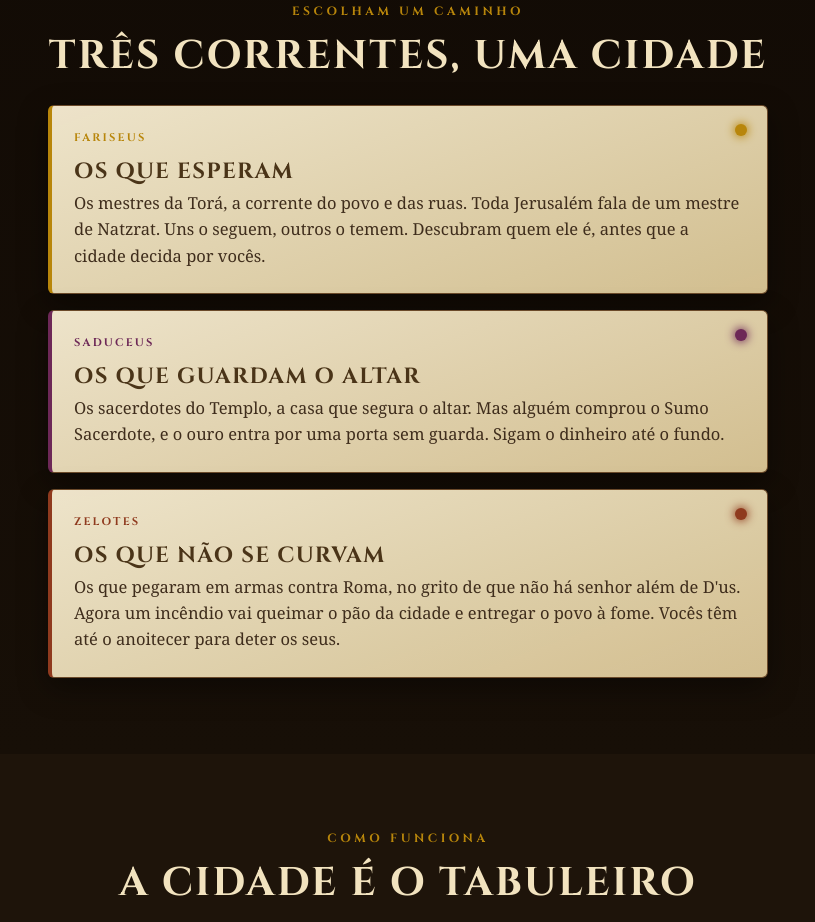
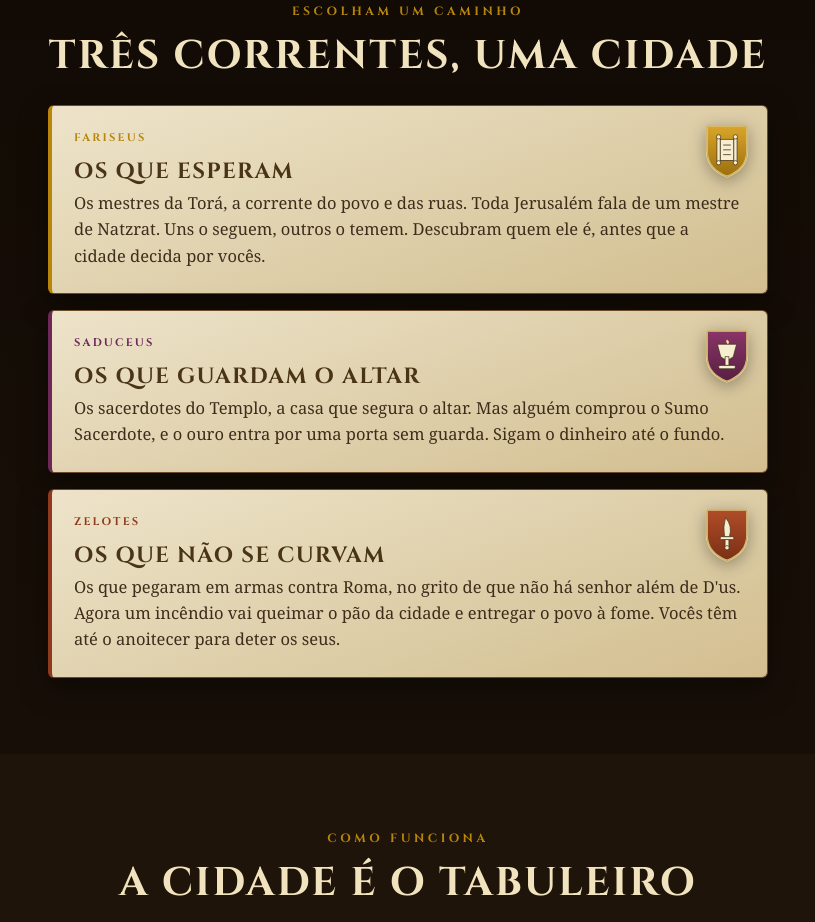
Before and after one commit to allansmarcos-ctrl/portas, a plain HTML site: page index.html in a window 1280 px wide. Shown: the part 1380-2302 px from the top of the page, without its empty margins (232-1047 px from the left). Drawn offline with Linux system fonts and the light colour scheme.

Commit message:
deploy: brasoes das seitas nos cards + novo mapa ilustrado no teaser
Co-Authored-By: Claude Opus 4.8 <noreply@anthropic.com>

```diff
--- a/index.html
+++ b/index.html
@@ -77,7 +77,8 @@ h2.tit{font-family:'Cinzel',Georgia,serif;font-weight:700;font-size:clamp(26px,7
 .card h3{font-family:'Cinzel',Georgia,serif;font-size:22px;letter-spacing:.06em;text-transform:uppercase;color:#4a3418;margin-bottom:4px;}
 .card .papel{font-family:'Cinzel',Georgia,serif;font-size:11px;letter-spacing:.2em;text-transform:uppercase;color:var(--cor,var(--sepia));margin-bottom:12px;}
 .card p{font-size:16.5px;line-height:1.6;}
-.card .sel{position:absolute;top:18px;right:20px;width:12px;height:12px;border-radius:50%;background:var(--cor,var(--dourado));box-shadow:0 0 10px 1px var(--cor,var(--dourado));}
+.card__brasao{position:absolute;top:16px;right:16px;width:48px;height:auto;filter:drop-shadow(0 4px 8px rgba(0,0,0,.32));}
+.card .papel,.card h3{padding-right:58px;}
 
 .oque{background:var(--noite-2);}
 .linhas{list-style:none;max-width:560px;margin:0 auto;}
@@ -155,19 +156,19 @@ footer .cinzel{color:#b89a5f;font-size:14px;letter-spacing:.18em;}
     <h2 class="tit reveal">Três correntes, uma cidade</h2>
     <div class="cards">
       <article class="card reveal" style="--cor:#b8860b">
-        <span class="sel"></span>
+        <svg class="card__brasao" viewBox="0 0 100 118" aria-hidden="true"><defs><linearGradient id="brF" x1="0" y1="0" x2="0" y2="1"><stop offset="0" stop-color="#d9a52a"/><stop offset="1" stop-color="#9c6f0e"/></linearGradient></defs><path d="M8 8 H92 V60 Q92 98 50 114 Q8 98 8 60 Z" fill="url(#brF)" stroke="#f0d68a" stroke-width="4"/><path d="M8 8 H92 V60 Q92 98 50 114 Q8 98 8 60 Z" fill="none" stroke="#2a1a0a" stroke-width="1.3" opacity=".4"/><g transform="translate(50 58)" fill="#f7edd0" stroke="#3a2a12" stroke-width="1.4"><rect x="-21" y="-26" width="7" height="52" rx="3"/><rect x="14" y="-26" width="7" height="52" rx="3"/><circle cx="-17.5" cy="-27" r="4.5"/><circle cx="-17.5" cy="27" r="4.5"/><circle cx="17.5" cy="-27" r="4.5"/><circle cx="17.5" cy="27" r="4.5"/><rect x="-14" y="-22" width="28" height="44" fill="#f7edd0"/><line x1="-8" y1="-10" x2="8" y2="-10" stroke-width="1.6"/><line x1="-8" y1="0" x2="8" y2="0" stroke-width="1.6"/><line x1="-8" y1="10" x2="8" y2="10" stroke-width="1.6"/></g></svg>
         <div class="papel">Fariseus</div>
         <h3>Os que esperam</h3>
         <p>Os mestres da Torá, a corrente do povo e das ruas. Toda Jerusalém fala de um mestre de Natzrat. Uns o seguem, outros o temem. Descubram quem ele é, antes que a cidade decida por vocês.</p>
       </article>
       <article class="card reveal" style="--cor:#6d2857">
-        <span class="sel"></span>
+        <svg class="card__brasao" viewBox="0 0 100 118" aria-hidden="true"><defs><linearGradient id="brS" x1="0" y1="0" x2="0" y2="1"><stop offset="0" stop-color="#8a3568"/><stop offset="1" stop-color="#571f42"/></linearGradient></defs><path d="M8 8 H92 V60 Q92 98 50 114 Q8 98 8 60 Z" fill="url(#brS)" stroke="#f0d68a" stroke-width="4"/><path d="M8 8 H92 V60 Q92 98 50 114 Q8 98 8 60 Z" fill="none" stroke="#2a1a0a" stroke-width="1.3" opacity=".4"/><g transform="translate(50 56)" fill="#f7edd0" stroke="#3a2a12" stroke-width="1.4"><path d="M-20 -20 H20 L13 6 Q0 18 -13 6 Z"/><rect x="-4" y="6" width="8" height="18"/><rect x="-17" y="24" width="34" height="7" rx="2"/><path d="M0 -30 Q7 -25 2 -20 Q-4 -25 0 -30 Z" fill="#ffe08a" stroke="none"/></g></svg>
         <div class="papel">Saduceus</div>
         <h3>Os que guardam o altar</h3>
         <p>Os sacerdotes do Templo, a casa que segura o altar. Mas alguém comprou o Sumo Sacerdote, e o ouro entra por uma porta sem guarda. Sigam o dinheiro até o fundo.</p>
       </article>
       <article class="card reveal" style="--cor:#8f3a1e">
-        <span class="sel"></span>
+        <svg class="card__brasao" viewBox="0 0 100 118" aria-hidden="true"><defs><linearGradient id="brZ" x1="0" y1="0" x2="0" y2="1"><stop offset="0" stop-color="#b04d28"/><stop offset="1" stop-color="#7a2f16"/></linearGradient></defs><path d="M8 8 H92 V60 Q92 98 50 114 Q8 98 8 60 Z" fill="url(#brZ)" stroke="#f0d68a" stroke-width="4"/><path d="M8 8 H92 V60 Q92 98 50 114 Q8 98 8 60 Z" fill="none" stroke="#2a1a0a" stroke-width="1.3" opacity=".4"/><g transform="translate(50 54)" fill="#f7edd0" stroke="#3a2a12" stroke-width="1.4"><path d="M-3 -30 Q12 -12 5 10 L-5 10 Q-9 -10 -3 -30 Z"/><rect x="-14" y="10" width="28" height="6" rx="2"/><rect x="-4" y="16" width="8" height="15" rx="2"/><circle cx="0" cy="33" r="4.5"/></g></svg>
         <div class="papel">Zelotes</div>
         <h3>Os que não se curvam</h3>
         <p>Os que pegaram em armas contra Roma, no grito de que não há senhor além de D'us. Agora um incêndio vai queimar o pão da cidade e entregar o povo à fome. Vocês têm até o anoitecer para deter os seus.</p>
```
Also changed, not shown: assets/mapa-teaser.jpg, 1 other file.
